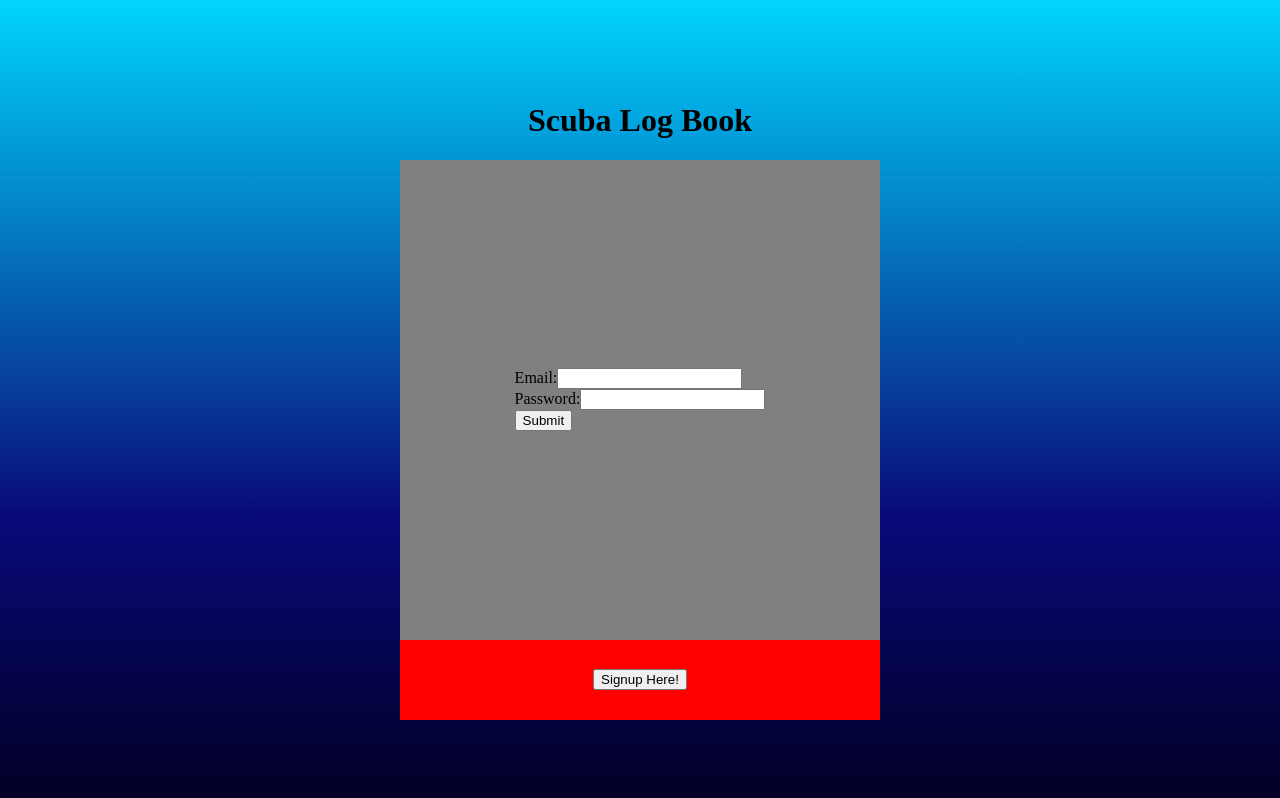
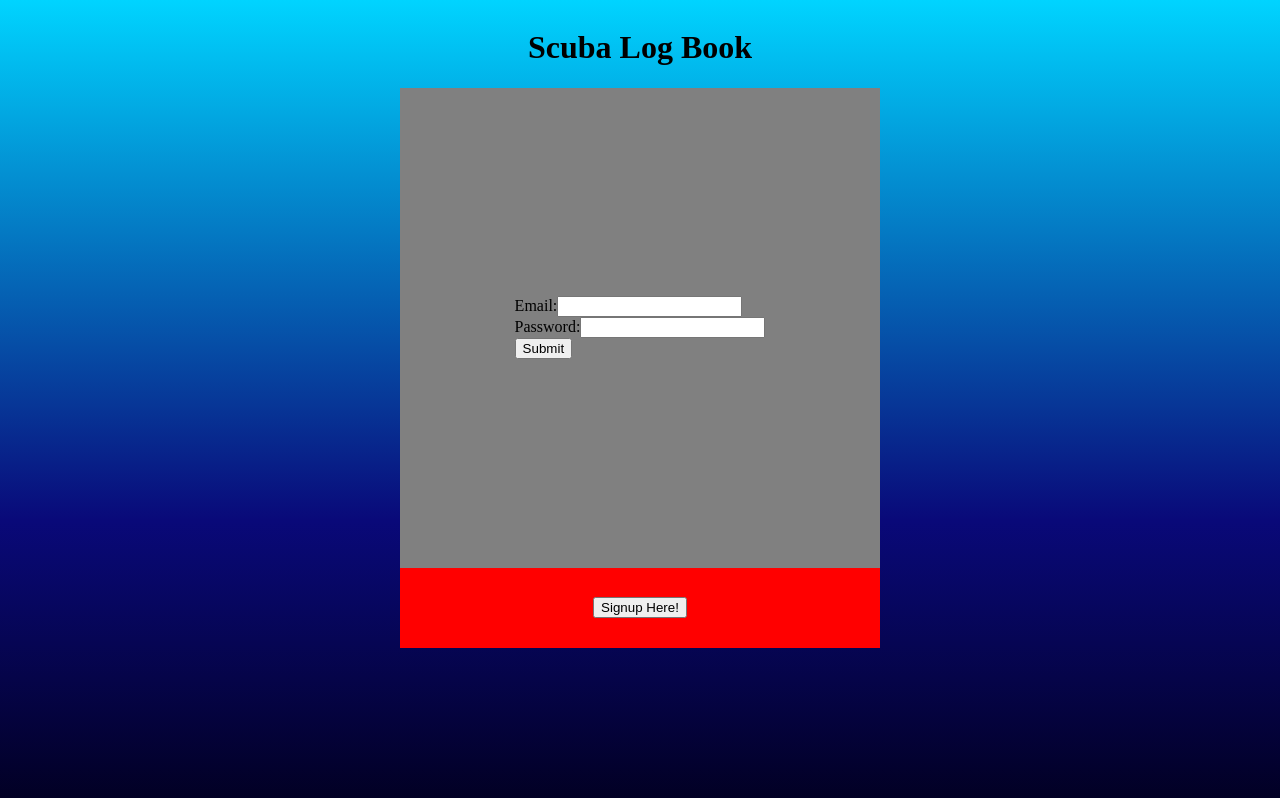
Before and after one commit to Alonsog66/Scuba-Log-Book, a React app: page / in a window 1280 px wide. Built offline with nearby package versions, Linux system fonts and the light colour scheme.

Commit message:
Fixed styling issue!

```diff
--- a/client/Components/Instructor.js
+++ b/client/Components/Instructor.js
@@ -20,6 +20,7 @@ class Instructor extends React.Component {
     const PORT = process.env.NODE_ENV === 'development' ? 8080 : 3000;
     const responseJSON = await fetch(`http://localhost:${PORT}/get_divers`);
     const response = await responseJSON.json();
+
     this.setState((prevState) => {
       return {
         ...prevState,
--- a/client/Components/Profile.js
+++ b/client/Components/Profile.js
@@ -6,7 +6,7 @@ function Profile(props) {
   return (
     <div className='profile-box'>
       <div>
-        <User iuserInfo={props.info} />
+        <User userInfo={props.info} />
       </div>
       <div className='dive-container'>
         <DiveBox dives={props.info.dives} />
--- a/client/index.html
+++ b/client/index.html
@@ -3,6 +3,7 @@
   <head>
     <meta charset="UTF-8" />
     <meta name="viewport" content="width=device-width, initial-scale=1.0" />
+    <!-- <link rel="stylesheet" type="text/css" href="./style.css" /> -->
     <title>SCUBA LOG BOOK</title>
   </head>
   <body>
--- a/client/style.css
+++ b/client/style.css
@@ -1,19 +1,21 @@
-#main-container {
-  display: flex;
-  justify-content: center;
-  align-items: center;
-  background: rgb(2, 0, 36);
+html {
+  height: 100%;
+  width: 100%;
+  margin: 0, auto;
+  background-repeat: repeat;
+  background-size: cover;
   background: linear-gradient(
     0deg,
     rgba(2, 0, 36, 1) 0%,
     rgba(9, 9, 121, 1) 35%,
     rgba(0, 212, 255, 1) 100%
   );
-  position: absolute;
-  top: 0;
-  bottom: 0;
-  left: 0;
-  right: 0;
+}
+
+#main-container {
+  display: flex;
+  justify-content: center;
+  align-items: center;
 }
 
 #main-box {
@@ -22,7 +24,6 @@
   flex-direction: column;
   justify-content: center;
   align-items: center;
-  /* background-color: white; */
   position: relative;
   top: 0;
   right: 0;
```
Also changed, not shown: 2 other files (tests, documents, lock files or other folders).
